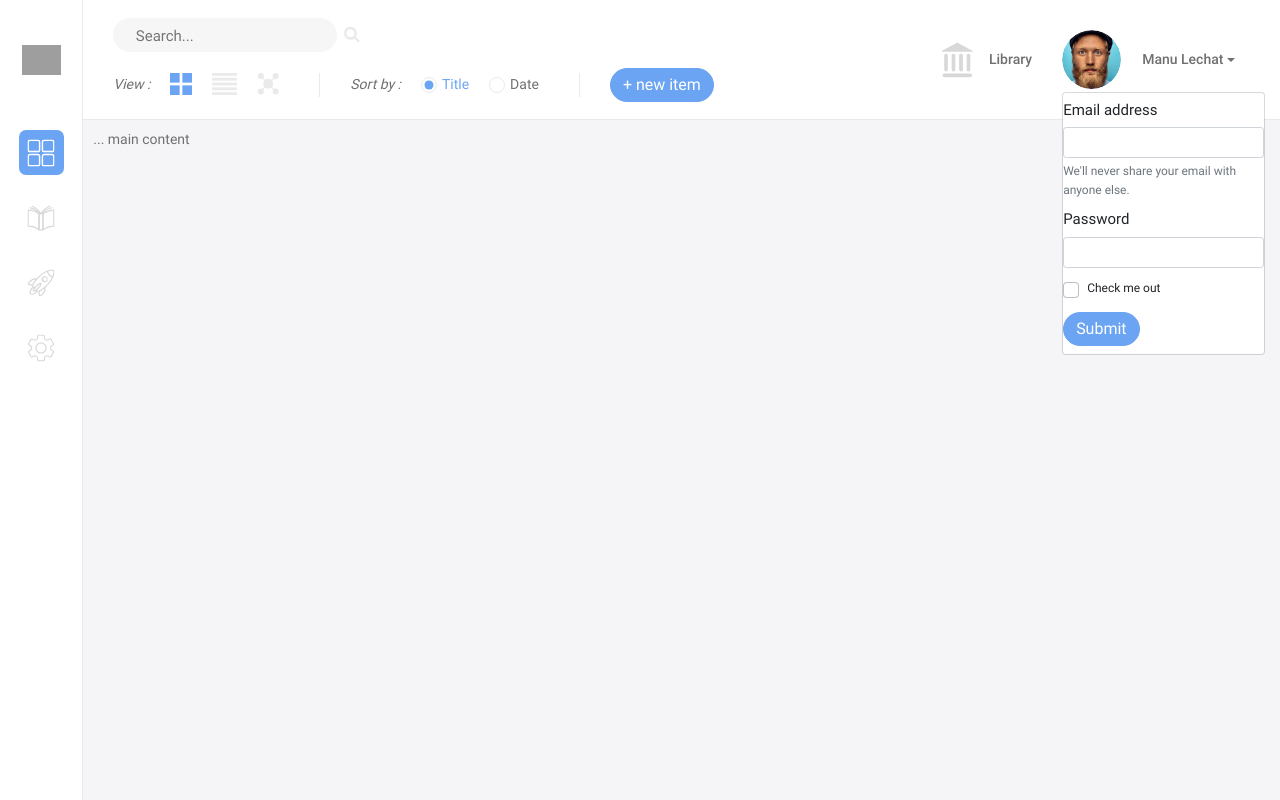
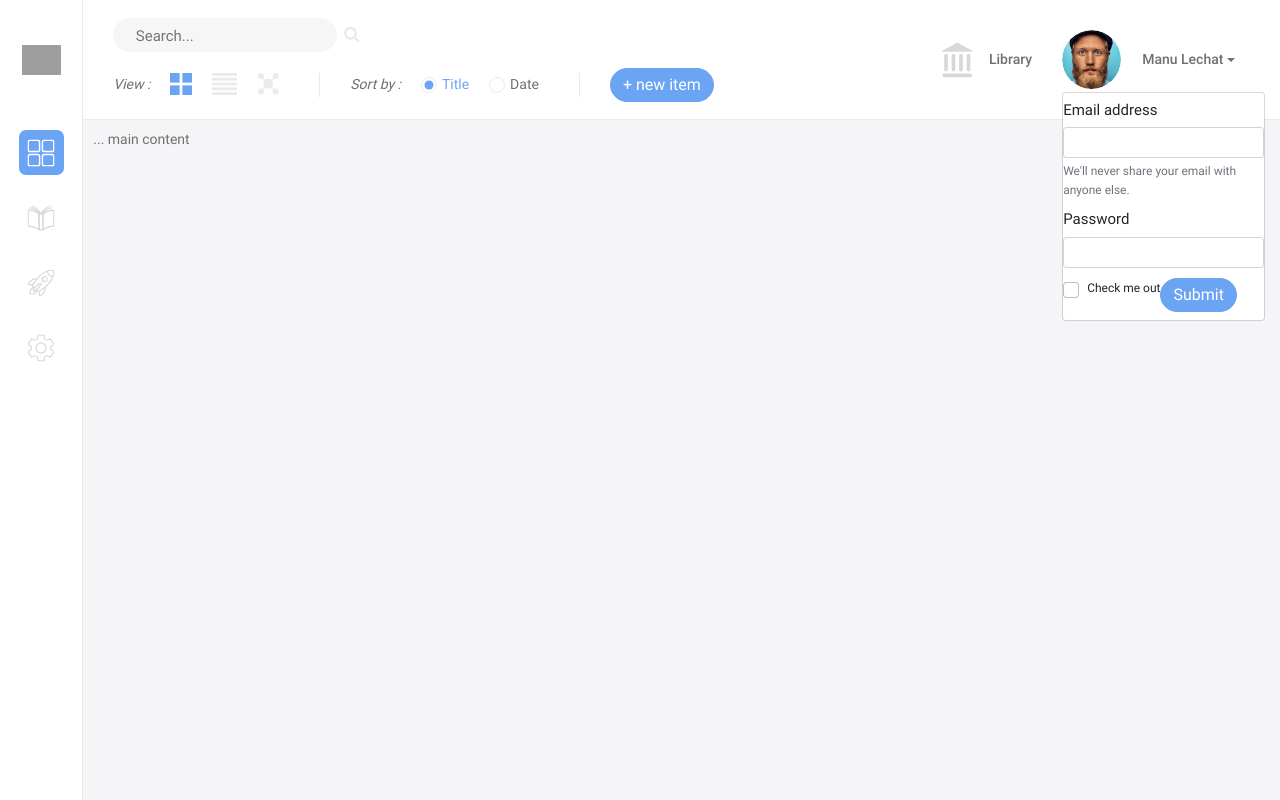
Before and after one commit to manu-lechat/prospero, a PHP site: page /blank.php in a window 1280 px wide, after a click on "Manu Lechat". Run offline with PHP 8.4, Linux system fonts and the light colour scheme; grey boxes are pictures that could not be loaded.

Commit message:
Update prospero.css

```diff
--- a/assets/css/prospero.css
+++ b/assets/css/prospero.css
@@ -248,6 +248,7 @@ tr:last-child td { border: none!important; }
 .sort-filter-desc:hover:after{  border-bottom:5px solid #999;   border-top:none;}
 .sort-filter-desc.selected:after{  border-bottom:5px solid var(--color_2);   border-top:none; }
 
+.form-check {    float: left;    clear: left; }
 
 /*
 
```
